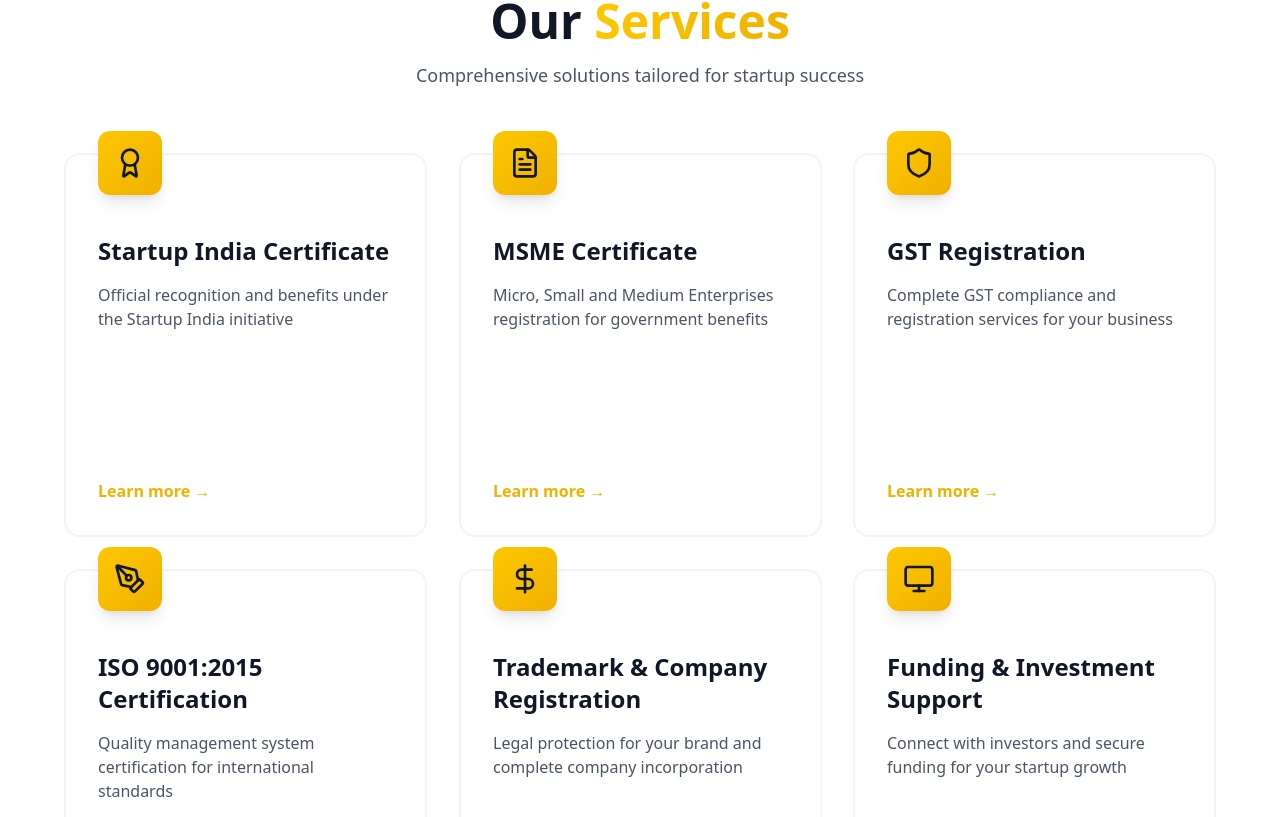
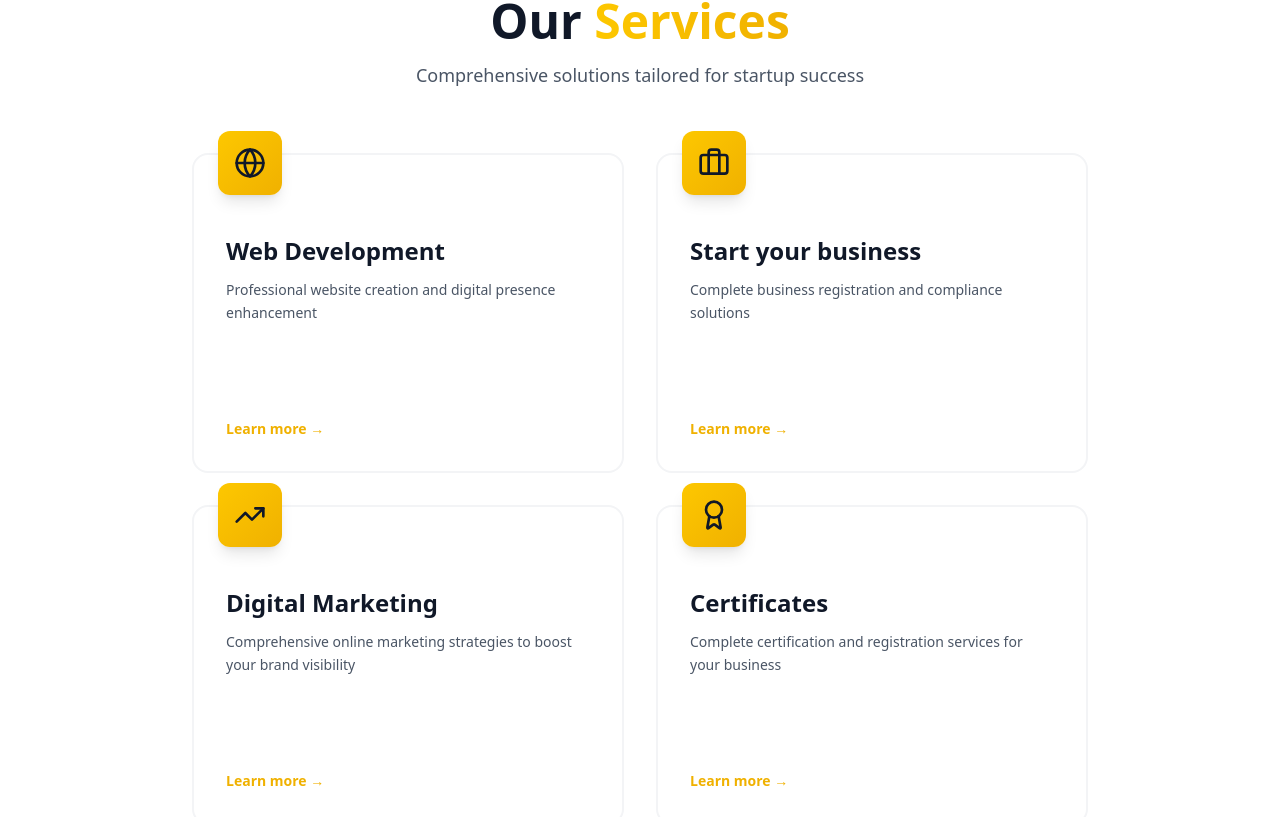
Before and after one commit to uzmaansaricse/ideanest, a React (Vite) app in the folder ideanest/: page / in a window 1280 px wide. Shown: the part 2263-3080 px from the top of the page. Built offline with nearby package versions, Linux system fonts and the light colour scheme.

Commit message:
push the home page with 5 sevicees

```diff
--- a/ideanest/src/pages/Home.jsx
+++ b/ideanest/src/pages/Home.jsx
@@ -1,7 +1,9 @@
 import React, { useState, useEffect } from 'react'
-import { ChevronLeft, ChevronRight, Zap, TrendingUp, Users, Code, Lightbulb, Target, Award, FileText, Shield, PenTool, DollarSign, Monitor, Megaphone, Star, Quote, CheckCircle, ArrowRight } from 'lucide-react'
+import { ChevronLeft, ChevronRight, Zap, TrendingUp, Users, Code, Lightbulb, Target, Award, FileText, Shield, PenTool, DollarSign, Monitor, Megaphone, Star, Quote, CheckCircle, ArrowRight, Globe, Briefcase } from 'lucide-react'
+import { Link } from 'react-router-dom'
 import herovideo from '../assets/hero.mp4'
 import ClutchBadges from '../components/Clutchbadges'
+
 
 const Home = () => {
   const [currentSlide, setCurrentSlide] = useState(0)
@@ -9,8 +11,10 @@
   const [scrollY, setScrollY] = useState(0)
   const [startupsCount, setStartupsCount] = useState(0)
 
+
   const [successCount, setSuccessCount] = useState(0)
   const [MembersCount, setMembersCount] = useState(0)
+
 
 
   // Slider data
@@ -28,74 +32,59 @@
       icon: TrendingUp
     },
     {
-      title: "Build Exceptional Members",
-      description: "Connect with talented professionals and build a Members that drives innovation",
+      title: "Build Exceptional Teams",
+      description: "Connect with talented professionals and build a team that drives innovation",
       image: "https://images.unsplash.com/photo-1552664730-d307ca884978?w=1200&h=600&fit=crop",
       icon: Users
     }
   ]
 
 
-  // Services data
+
+  // Services data - Only 5 main services
   const services = [
-
+    {
+      id: 1,
+      title: "Web Development",
+      description: "Professional website creation and digital presence enhancement",
+      icon: Globe,
+      color: "from-blue-400 to-cyan-400",
+      path: "/web-development"
+    },
+    {
+      id: 2,
+      title: "Start your business",
+      description: "Complete business registration and compliance solutions",
+      icon: Briefcase,
+      color: "from-purple-400 to-pink-400",
+      path: "/start-business"
+    },
+    {
+      id: 3,
+      title: "Digital Marketing",
+      description: "Comprehensive online marketing strategies to boost your brand visibility",
+      icon: TrendingUp,
+      color: "from-green-400 to-teal-400",
+      path: "/digital-marketing"
+    },
     {
       id: 4,
-      title: "Startup India Certificate",
-      description: "Official recognition and benefits under the Startup India initiative",
+      title: "Certificates",
+      description: "Complete certification and registration services for your business",
       icon: Award,
-      color: "from-red-400 to-pink-400"
+      color: "from-orange-400 to-red-400",
+      path: "/certificates"
     },
     {
       id: 5,
-      title: "MSME Certificate",
-      description: "Micro, Small and Medium Enterprises registration for government benefits",
-      icon: FileText,
-      color: "from-pink-400 to-purple-400"
-    },
-    {
-      id: 6,
-      title: "GST Registration",
-      description: "Complete GST compliance and registration services for your business",
-      icon: Shield,
-      color: "from-purple-400 to-indigo-400"
-    },
-    {
-      id: 7,
-      title: "ISO 9001:2015 Certification",
-      description: "Quality management system certification for international standards",
-      icon: PenTool,
-      color: "from-indigo-400 to-blue-400"
-    },
-    {
-      id: 8,
-      title: "Trademark & Company Registration",
-      description: "Legal protection for your brand and complete company incorporation",
+      title: "Funding",
+      description: "Connect with investors and secure funding for your startup growth",
       icon: DollarSign,
-      color: "from-blue-400 to-cyan-400"
-    },
-    {
-      id: 9,
-      title: "Funding & Investment Support",
-      description: "Connect with investors and secure funding for your startup growth",
-      icon: Monitor,
-      color: "from-cyan-400 to-teal-400"
-    },
-    {
-      id: 10,
-      title: "Web Design & Development",
-      description: "Professional website creation and digital presence enhancement",
-      icon: Megaphone,
-      color: "from-teal-400 to-green-400"
-    },
-    {
-      id: 11,
-      title: "Digital Marketing",
-      description: "Comprehensive online marketing strategies to boost your brand visibility",
-      icon: TrendingUp,
-      color: "from-green-400 to-lime-400"
+      color: "from-yellow-400 to-orange-400",
+      path: "/funding"
     }
   ]
+
 
 
   // Handle scroll animation
@@ -108,6 +97,7 @@
   }, [])
 
 
+
   // Auto-advance slider
   useEffect(() => {
     const timer = setInterval(() => {
@@ -115,6 +105,7 @@
     }, 5000)
     return () => clearInterval(timer)
   }, [])
+
 
   // Testimonials data
   const testimonials = [
@@ -141,6 +132,7 @@
     }
   ]
 
+
   // Auto-advance testimonials
   useEffect(() => {
     const timer = setInterval(() => {
@@ -150,12 +142,14 @@
   }, [])
 
 
+
   // Animate counters
   useEffect(() => {
     const animateCounter = (setter, target, duration = 2000) => {
       const increment = target / (duration / 16) // 60fps
       let current = 0
       let timer
+
 
 
       const animate = () => {
@@ -178,12 +172,15 @@
       }
 
 
+
       animate()
       return () => clearInterval(timer)
     }
 
 
+
     const timers = []
+
 
 
     // Start animations when component mounts
@@ -197,6 +194,7 @@
     }, 50) // Small delay to ensure component is rendered
 
 
+
     return () => {
       clearTimeout(timeout)
       timers.forEach(cleanup => cleanup && cleanup())
@@ -204,14 +202,17 @@
   }, [])
 
 
+
   const nextSlide = () => {
     setCurrentSlide((prev) => (prev + 1) % slides.length)
   }
 
 
+
   const prevSlide = () => {
     setCurrentSlide((prev) => (prev - 1 + slides.length) % slides.length)
   }
+
 
 
   return (
@@ -230,6 +231,7 @@
           style={{opacity: 0.35}}
         ></video>
 
+
         {/* Animated background shapes */}
         <div className="absolute inset-0 overflow-hidden z-5 pointer-events-none">
           <div
@@ -245,6 +247,7 @@
             style={{ transform: `translateY(${scrollY * 0.7}px)` }}
           ></div>
         </div>
+
 
 
         {/* Hero content */}
@@ -278,13 +281,17 @@
 
 
 
+
+
         {/* Scroll indicator */}
         <div className="absolute bottom-10 left-1/2 transform -translate-x-1/2 animate-bounce z-10">
           <div className="text-yellow-500 text-4xl">↓</div>
         </div>
       </section>
 
+
       <ClutchBadges/>
+
 
 
       {/* Slider Section */}
@@ -298,6 +305,7 @@
               Discover how we transform startups into thriving businesses
             </p>
           </div>
+
 
 
           {/* Slider */}
@@ -330,6 +338,7 @@
                     </div>
 
 
+
                     {/* Content */}
                     <div className="flex flex-col justify-center items-start p-8 sm:p-12 bg-gradient-to-br from-white to-gray-50">
                       <div className="mb-6">
@@ -351,6 +360,7 @@
             })}
 
 
+
             {/* Navigation buttons */}
             <button
               onClick={prevSlide}
@@ -364,6 +374,7 @@
             >
               <ChevronRight className="w-6 h-6" />
             </button>
+
 
 
             {/* Indicators */}
@@ -385,7 +396,8 @@
       </section>
 
 
-      {/* Services Section with 3D Cards */}
+
+      {/* Services Section - 2 Columns Grid */}
       <section className="py-20 px-4 sm:px-6 lg:px-8">
         <div className="max-w-6xl mx-auto">
           <div className="text-center mb-16">
@@ -398,14 +410,19 @@
           </div>
 
 
-          {/* Services grid */}
-          <div className="grid grid-cols-1 md:grid-cols-3 gap-8">
+
+          {/* Services Grid - 2 Columns */}
+          <div className="grid grid-cols-1 md:grid-cols-2 gap-8 max-w-4xl mx-auto">
             {services.map((service, index) => {
               const Icon = service.icon
               return (
+                <Link
+                  key={service.id}
+                  to={service.path}
+                  className="group relative cursor-pointer"
+                >
                   <div
-                  key={service.id}
-                  className="group relative h-96 cursor-pointer"
+                    className="group relative h-80 cursor-pointer transform transition-all duration-300"
                     style={{
                       transform: `perspective(1000px) rotateY(0deg)`,
                       transition: 'transform 0.3s ease'
@@ -420,34 +437,34 @@
                     {/* Card background */}
                     <div className={`absolute inset-0 bg-gradient-to-br ${service.color} rounded-2xl opacity-0 group-hover:opacity-10 transition-all duration-300`}></div>
 
-
                     {/* Card content */}
-                  <div className="relative h-full bg-white border-2 border-gray-100 rounded-2xl p-8 hover:border-yellow-400 hover:shadow-2xl transition-all duration-300 transform group-hover:-translate-y-2">
-                    <div className="absolute -top-6 left-8 w-16 h-16 bg-gradient-to-br from-yellow-400 to-yellow-500 rounded-xl flex items-center justify-center shadow-lg transform group-hover:scale-110 transition-transform duration-300">
+                    <div className="relative h-full bg-white border-2 border-gray-100 rounded-2xl p-8 hover:border-yellow-400 hover:shadow-2xl transition-all duration-300 transform group-hover:-translate-y-2 flex flex-col">
+                      <div className="absolute -top-6 left-6 w-16 h-16 bg-gradient-to-br from-yellow-400 to-yellow-500 rounded-xl flex items-center justify-center shadow-lg transform group-hover:scale-110 transition-transform duration-300">
                         <Icon className="w-8 h-8 text-gray-900" />
                       </div>
 
-
                       <div className="mt-12 h-full flex flex-col justify-between">
                         <div>
-                        <h3 className="text-2xl font-black text-gray-900 mb-4">
+                          <h3 className="text-2xl font-black text-gray-900 mb-3">
                             {service.title}
                           </h3>
-                        <p className="text-gray-600 mb-6">
+                          <p className="text-gray-600 mb-4 text-sm leading-relaxed">
                             {service.description}
                           </p>
                         </div>
-                      <div className="flex items-center text-yellow-500 font-bold group-hover:translate-x-2 transition-transform duration-300 mb-12">
+                        <div className="flex items-center text-yellow-500 font-bold group-hover:translate-x-2 transition-transform duration-300 text-sm">
                           Learn more →
                         </div>
                       </div>
                     </div>
                   </div>
+                </Link>
               )
             })}
           </div>
         </div>
       </section>
+
 
 
       {/* Stats Section */}
@@ -458,7 +475,7 @@
               { count: startupsCount, suffix: "+", label: "Startups Helped" },
               { count: '1', suffix: "Cr+", prefix: "₹", label: "Total Raised" },
               { count: successCount, suffix: "%", label: "Success Rate" },
-              { count: MembersCount, suffix: "+", label: "Members Members" }
+              { count: MembersCount, suffix: "+", label: "Team Members" }
             ].map((stat, index) => (
               <div
                 key={index}
@@ -477,6 +494,7 @@
       </section>
 
 
+
       {/* About Section */}
       <section className="py-20 px-4 sm:px-6 lg:px-8 bg-white">
         <div className="max-w-6xl mx-auto">
@@ -489,6 +507,7 @@
               <p className="text-lg text-gray-600 mb-8 leading-relaxed">
                 Founded with a vision to empower the next generation of entrepreneurs, IdeaNest has been at the forefront of startup innovation since 2018. We believe that every great business starts with a great idea, and our mission is to provide the tools, guidance, and support needed to turn those ideas into reality.
               </p>
+
 
 
               {/* Values */}
@@ -517,10 +536,12 @@
               </div>
 
 
+
               <button className="px-8 py-4 bg-gradient-to-r from-yellow-400 to-yellow-500 text-gray-900 font-bold rounded-lg hover:shadow-lg hover:shadow-yellow-400/50 transition-all duration-300 transform hover:scale-105">
                 Learn More About Us
               </button>
             </div>
+
 
 
             {/* Image */}
@@ -528,11 +549,12 @@
               <div className="relative rounded-2xl overflow-hidden shadow-2xl">
                 <img
                   src="https://images.unsplash.com/photo-1522071820081-009f0129c71c?w=600&h=400&fit=crop"
-                  alt="IdeaNest Members"
+                  alt="IdeaNest Team"
                   className="w-full h-96 object-cover"
                 />
                 <div className="absolute inset-0 bg-gradient-to-t from-black/20 to-transparent"></div>
               </div>
+
 
 
               {/* Floating stats */}
@@ -543,10 +565,11 @@
                   </div>
                   <div>
                     <div className="text-2xl font-black text-gray-900">50+</div>
-                    <div className="text-sm text-gray-600">Expert Members</div>
+                    <div className="text-sm text-gray-600">Expert Team</div>
                   </div>
                 </div>
               </div>
+
 
 
               <div className="absolute -top-6 -right-6 bg-white rounded-xl shadow-xl p-6 border border-gray-100">
@@ -566,6 +589,7 @@
       </section>
 
 
+
       {/* Testimonials Section */}
       <section className="py-20 px-4 sm:px-6 lg:px-8 bg-gradient-to-b from-gray-50 to-white">
         <div className="max-w-6xl mx-auto">
@@ -577,6 +601,7 @@
               Hear from the startups that have transformed their businesses with IdeaNest
             </p>
           </div>
+
 
           {/* Testimonials Slider */}
           <div className="relative max-w-4xl mx-auto">
@@ -595,11 +620,14 @@
                     ))}
                   </div>
 
+
                   <Quote className="w-12 h-12 text-yellow-400 mx-auto mb-6" />
+
 
                   <p className="text-gray-600 mb-8 leading-relaxed text-lg max-w-2xl mx-auto">
                     "{testimonial.text}"
                   </p>
+
 
                   <div className="flex items-center justify-center gap-4">
                     <img
@@ -616,6 +644,7 @@
               </div>
             ))}
 
+
             {/* Navigation buttons */}
             <button
               onClick={() => setCurrentTestimonial((prev) => (prev - 1 + testimonials.length) % testimonials.length)}
@@ -629,6 +658,7 @@
             >
               <ChevronRight className="w-6 h-6" />
             </button>
+
 
             {/* Indicators */}
             <div className="flex justify-center gap-2 mt-8">
@@ -649,6 +679,7 @@
       </section>
 
 
+
       {/* Contact Section */}
       <section className="py-20 px-4 sm:px-6 lg:px-8 bg-gradient-to-r from-yellow-50 to-orange-50">
         <div className="max-w-4xl mx-auto">
@@ -662,6 +693,7 @@
           </div>
 
 
+
           <div className="grid grid-cols-1 md:grid-cols-3 gap-8 mb-12">
             <div className="text-center">
               <div className="w-16 h-16 bg-gradient-to-r from-yellow-400 to-yellow-500 rounded-xl flex items-center justify-center mx-auto mb-4">
@@ -672,6 +704,7 @@
             </div>
 
 
+
             <div className="text-center">
               <div className="w-16 h-16 bg-gradient-to-r from-yellow-400 to-yellow-500 rounded-xl flex items-center justify-center mx-auto mb-4">
                 <Target className="w-8 h-8 text-gray-900" />
@@ -679,6 +712,7 @@
               <h3 className="text-xl font-bold text-gray-900 mb-2">Strategic Planning</h3>
               <p className="text-gray-600">Develop a comprehensive roadmap for success</p>
             </div>
+
 
 
             <div className="text-center">
@@ -691,6 +725,7 @@
           </div>
 
 
+
           <div className="text-center">
             <button className="px-10 py-4 bg-gradient-to-r from-yellow-400 to-yellow-500 text-gray-900 font-bold rounded-lg hover:shadow-lg hover:shadow-yellow-400/50 transition-all duration-300 transform hover:scale-105 mr-4">
               Schedule Consultation
@@ -701,6 +736,7 @@
           </div>
         </div>
       </section>
+
 
 
       {/* Add animation styles */}
@@ -718,14 +754,17 @@
         }
 
 
+
         .animate-blob {
           animation: blob 7s infinite;
         }
 
 
+
         .animation-delay-2000 {
           animation-delay: 2s;
         }
+
 
 
         .animation-delay-4000 {
@@ -737,4 +776,5 @@
 }
 
 
+
 export default Home
```
Lines whose indentation alone changed are shown as unchanged.
